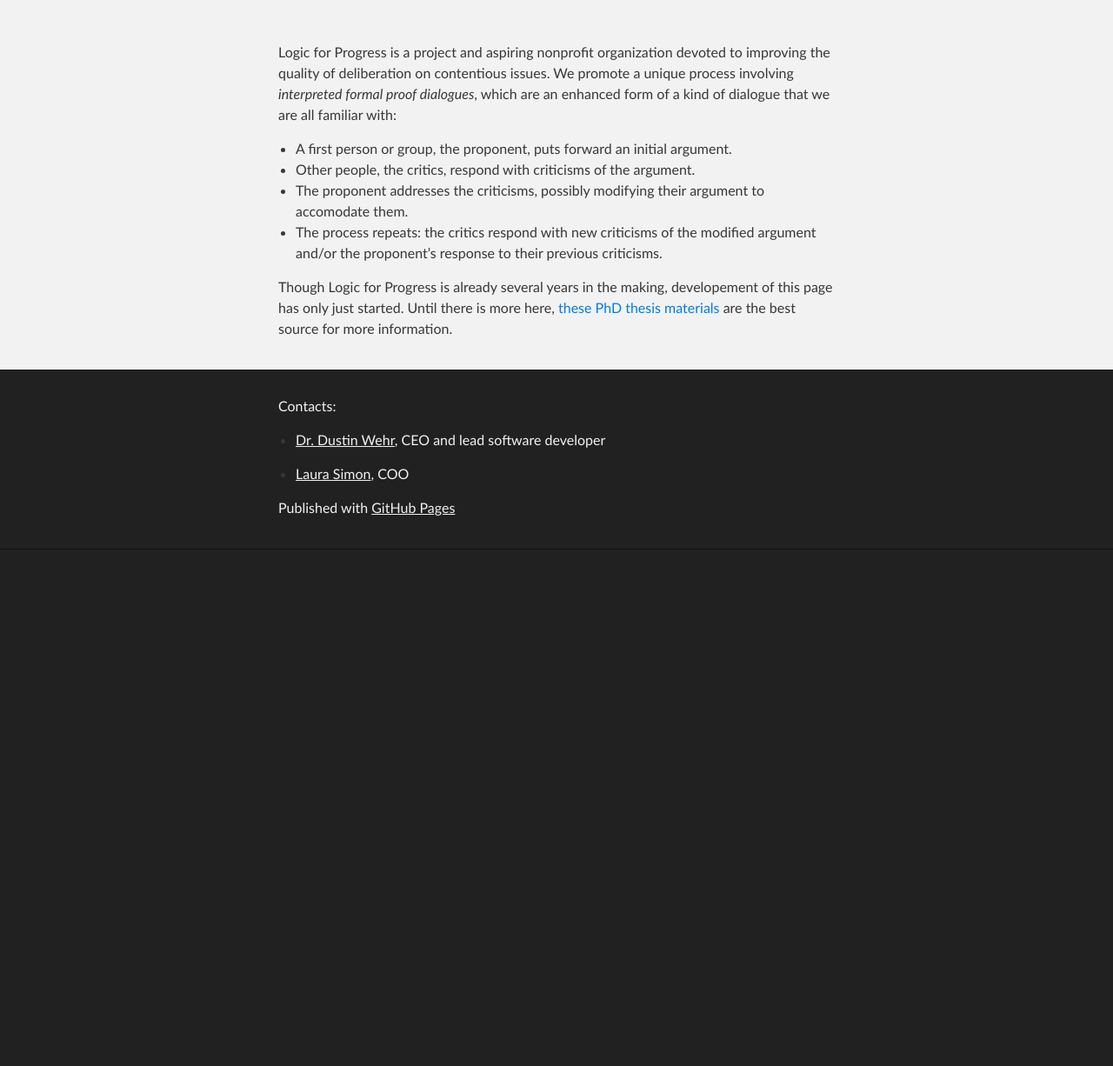
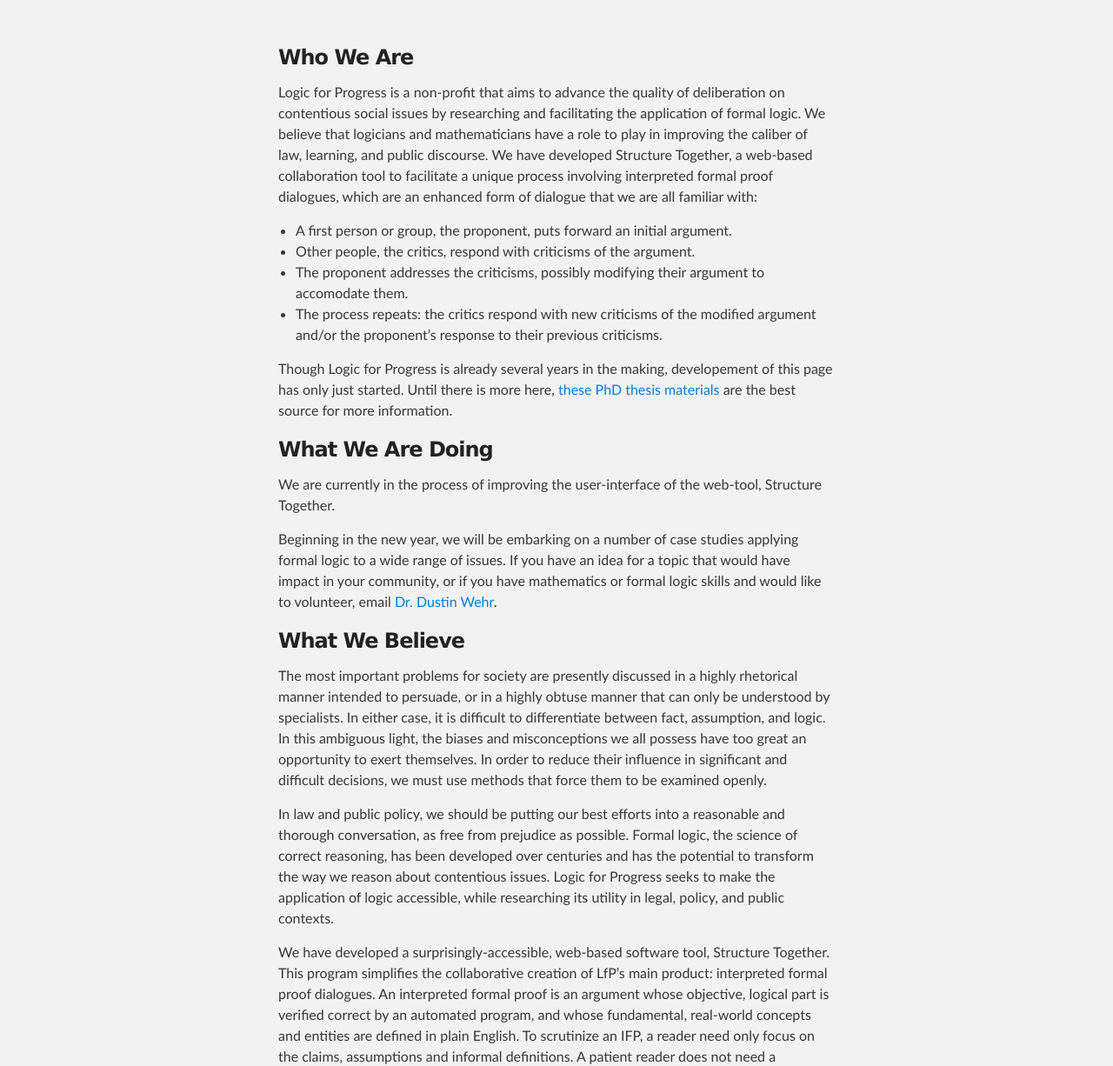
Before and after one commit to DustinWehr/logic-for-progress, a plain HTML site: page index.html in a window 1280 px wide. Shown: the part 203-1429 px from the top of the page at 87% size. Before the commit the page ends 835 px from the top, so only its background shows below. Drawn offline with Linux system fonts and the light colour scheme.

Commit message:
laura's additions

```diff
--- a/index.html
+++ b/index.html
@@ -37,9 +37,10 @@
   	<section id="main_content" class="inner">
 <!--         <h1>
 	<a id="logic-for-progress" class="anchor" href="#logic-for-progress" aria-hidden="true"><span class="octicon octicon-link"></span></a>Logic for Progress</h1> -->
+	<h3 class='homepage-section-title'>Who We Are</h3>
 
-
-	<p>Logic for Progress is a project and aspiring nonprofit organization devoted to improving the quality of deliberation on contentious issues. We promote a unique process involving <em>interpreted formal proof dialogues</em>, which are an enhanced form of a kind of dialogue that we are all familiar with:</p>
+	<p>Logic for Progress is a non-profit that aims to advance the quality of deliberation on contentious social issues by researching and facilitating the application of formal logic. We believe that logicians and mathematicians have a role to play in improving the caliber of law, learning, and public discourse. We have developed Structure Together, a web-based collaboration tool to facilitate a unique process involving <emph>interpreted formal proof dialogues</emph>, which are an enhanced form of dialogue that we are all familiar with:
+</p>
 
 	<ul>
 		<li>A first person or group, the proponent, puts forward an initial argument.</li>
@@ -49,6 +50,26 @@
 	</ul>
 
 	<p> Though Logic for Progress is already several years in the making, developement of this page has only just started. Until there is more here, <a href="http://www.cs.toronto.edu/~wehr/thesis/index.html">these PhD thesis materials</a> are the best source for more information.</p>
+
+	<h3 class='homepage-section-title'>What We Are Doing</h3>
+
+	<p>We are currently in the process of improving the user-interface of the web-tool, Structure Together.</p>
+
+<p>Beginning in the new year, we will be embarking on a number of case studies applying formal logic to a wide range of issues. If you have an idea for a topic that would have impact in your community, or if you have mathematics or formal logic skills and would like to volunteer, email <a href="mailto:dustin.wehr@gmail.com?Subject=[LFP]%20Customize%20subject%20or%20leave%20as-is,%20but%20keep%20%27[LFP]%27" target="_top">Dr. Dustin Wehr</a>.</p>
+
+
+<h3 class='homepage-section-title'>What We Believe</h3>
+
+<p>The most important problems for society are presently discussed in a highly rhetorical manner intended to persuade, or in a highly obtuse manner that can only be understood by specialists. In either case, it is difficult to differentiate between fact, assumption, and logic. In this ambiguous light, the biases and misconceptions we all possess have too great an opportunity to exert themselves. In order to reduce their influence in significant and difficult decisions, we must use methods that force them to be examined openly.</p>
+
+<p>In law and public policy, we should be putting our best efforts into a reasonable and thorough conversation, as free from prejudice as possible. Formal logic, the science of correct reasoning, has been developed over centuries and has the potential to transform the way we reason about contentious issues. Logic for Progress seeks to make the application of logic accessible, while researching its utility in legal, policy, and public contexts.</p>
+
+<p>We have developed a surprisingly-accessible, web-based software tool, Structure Together. This program simplifies the collaborative creation of LfP’s main product: <emph>interpreted formal proof dialogues</emph>. An interpreted formal proof is an argument whose objective, logical part is verified correct by an automated program, and whose fundamental, real-world concepts and entities are defined in plain English. To scrutinize an IFP, a reader need only focus on the claims, assumptions and informal definitions. A patient reader does not need a background in mathematics to understand an ideal IFP, in which the assumptions are relatively simple even though the automatically-verified derivations are complex. That ideal, however, is only achieved after a process of collaborative scrutiny, criticism, and revision, which is what interpreted formal proof dialogues are for. They are used for two things: (1) to challenge claims and assumptions, and (2) to force the authors to strengthen the precision of their informal definitions of fundamental concepts and entities. The Structure Together web app makes this process practical and accessible, and allows for remote collaboration.</p>
+
+<p>In applying this method to social issues, we are able to provide a clear separation between one’s logical reasoning and one’s claims and assumptions. This clarifies the fundamental points of contention and focuses the conversation, reducing the impact of rhetoric on the outcome of major social and legal decisionmaking. Prior to the foundation of Logic for Progress, this method was tested on a smaller scale in the <a href="http://www.cs.toronto.edu/~wehr/thesis/index.html">doctoral work</a> of Dr. Wehr. It has been applied to physician assisted suicide, a gender discrimination lawsuit, wrongful conviction cases, and arguments from analytical philosophy.</p>
+
+<p>While the software is specifically designed to be accessible to those without a background in mathematics, it does require someone with mathematical maturity to be involved in the process. This is a new and very rare opportunity for collaboration between the fields of (proof-based) mathematics and the humanities. It provides career and volunteer opportunities for mathematicians, logicians, and computer scientists who currently have no outlet for using their knowledge and skills toward social betterment.</p>
+
 
 	<!-- <h2>FAQ</h2>
 	<div class="faq-question">
```
